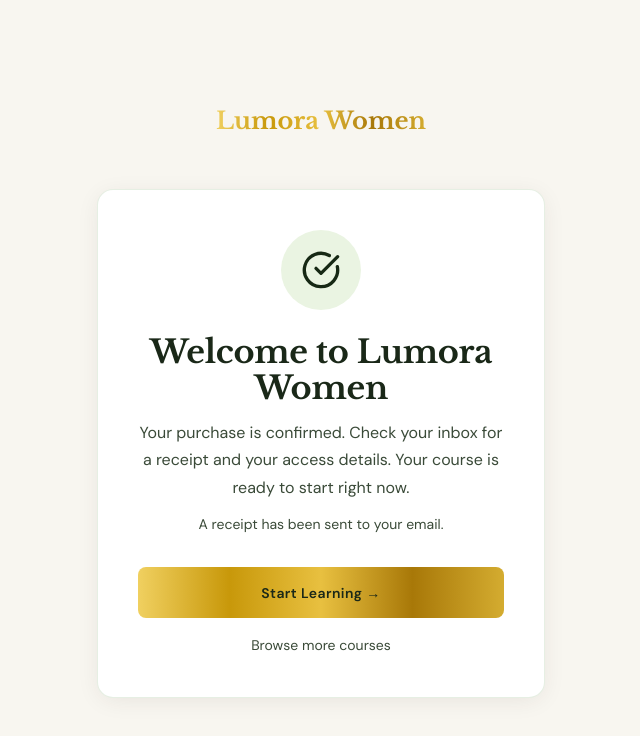
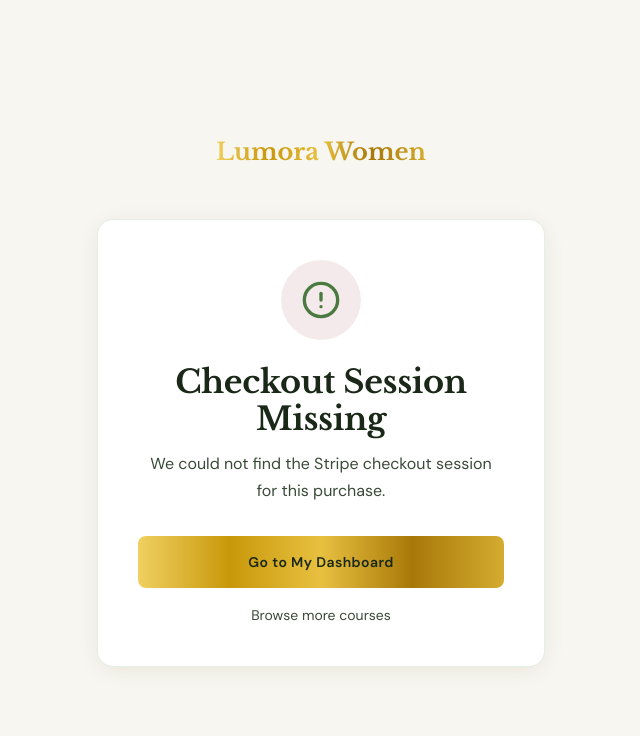
Before and after one commit to lllauge/lumora-women, a Next.js app: page /checkout/confirmation in a window 1280 px wide. Shown: the top 736 px of the page, without its empty margins (319-959 px from the left). Built offline with nearby package versions, Linux system fonts and the light colour scheme.

Commit message:
Fix Stripe checkout fulfillment

```diff
--- a/src/app/api/stripe/checkout/route.ts
+++ b/src/app/api/stripe/checkout/route.ts
@@ -8,6 +8,34 @@
 const CheckoutSchema = z.object({
   courseId: z.string().uuid('courseId must be a valid UUID'),
 })
+
+function normalizeOrigin(value: string | null | undefined) {
+  if (!value) return null
+  try {
+    return new URL(value).origin
+  } catch {
+    return null
+  }
+}
+
+function requestOrigin(req: NextRequest) {
+  const host = req.headers.get('x-forwarded-host') ?? req.headers.get('host')
+  const proto = req.headers.get('x-forwarded-proto') ?? 'https'
+  return host ? `${proto}://${host}` : req.nextUrl.origin
+}
+
+function getCheckoutSiteUrl(req: NextRequest) {
+  const configured = normalizeOrigin(process.env.NEXT_PUBLIC_SITE_URL)
+    ?? normalizeOrigin(process.env.NEXT_PUBLIC_APP_URL)
+  const configuredIsLocal =
+    configured?.includes('localhost') || configured?.includes('127.0.0.1')
+
+  if (configured && (process.env.NODE_ENV !== 'production' || !configuredIsLocal)) {
+    return configured
+  }
+
+  return normalizeOrigin(requestOrigin(req)) ?? 'https://www.lumorawomen.com'
+}
 
 export async function POST(req: NextRequest) {
   const originError = requireSameOrigin(req)
@@ -95,7 +123,7 @@
   }
 
   const stripe = new Stripe(stripeKey)
-  const siteUrl = process.env.NEXT_PUBLIC_SITE_URL ?? process.env.NEXT_PUBLIC_APP_URL ?? 'http://localhost:3000'
+  const siteUrl = getCheckoutSiteUrl(req)
 
   const stripeSession = await stripe.checkout.sessions.create({
     payment_method_types: ['card'],
--- a/src/app/api/stripe/webhook/route.ts
+++ b/src/app/api/stripe/webhook/route.ts
@@ -1,6 +1,6 @@
 import { NextRequest, NextResponse } from 'next/server'
 import Stripe from 'stripe'
-import { createAdminClient } from '@/lib/supabase/server'
+import { fulfillPaidCourseCheckout } from '@/lib/stripe-fulfillment'
 
 export async function POST(req: NextRequest) {
   const stripeKey = process.env.STRIPE_SECRET_KEY
@@ -24,44 +24,10 @@
 
   if (event.type === 'checkout.session.completed') {
     const session = event.data.object as Stripe.Checkout.Session
-    const { courseId, userId } = session.metadata ?? {}
-
-    if (!courseId || !userId) {
-      return NextResponse.json({ error: 'Missing metadata' }, { status: 400 })
+    const result = await fulfillPaidCourseCheckout(session)
+    if (!result.ok && result.status !== 409) {
+      return NextResponse.json({ error: result.error }, { status: result.status ?? 500 })
     }
-
-    if (session.payment_status !== 'paid') {
-      return NextResponse.json({ received: true })
-    }
-
-    const supabase = await createAdminClient()
-    const stripePaymentId =
-      typeof session.payment_intent === 'string'
-        ? session.payment_intent
-        : session.payment_intent?.id ?? session.id
-
-    const { data: existingOrder } = await supabase
-      .from('orders')
-      .select('id')
-      .eq('stripe_payment_id', stripePaymentId)
-      .maybeSingle()
-
-    if (!existingOrder) {
-      // Create order record once. Stripe may retry webhooks, so this must be idempotent.
-      await supabase.from('orders').insert({
-        user_id: userId,
-        course_id: courseId,
-        stripe_payment_id: stripePaymentId,
-        amount: (session.amount_total ?? 0) / 100,
-        status: 'paid',
-      })
-    }
-
-    // Enroll user
-    await supabase.from('enrollments').upsert(
-      { user_id: userId, course_id: courseId },
-      { onConflict: 'user_id,course_id' }
-    )
   }
 
   return NextResponse.json({ received: true })
--- a/src/app/checkout/confirmation/page.tsx
+++ b/src/app/checkout/confirmation/page.tsx
@@ -1,19 +1,95 @@
 import type { Metadata } from 'next'
 import Link from 'next/link'
-import { CheckCircle } from 'lucide-react'
+import Stripe from 'stripe'
+import { AlertCircle, CheckCircle, LoaderCircle } from 'lucide-react'
+import { createClient } from '@/lib/supabase/server'
+import { fulfillPaidCourseCheckout } from '@/lib/stripe-fulfillment'
 
 export const metadata: Metadata = {
   title: 'Purchase Confirmed | Lumora Women',
 }
 
-export default function CheckoutConfirmationPage() {
+type PageProps = {
+  searchParams: Promise<{ session_id?: string }>
+}
+
+async function confirmCheckout(sessionId: string | undefined) {
+  if (!sessionId) {
+    return {
+      status: 'missing' as const,
+      title: 'Checkout Session Missing',
+      message: 'We could not find the Stripe checkout session for this purchase.',
+    }
+  }
+
+  const stripeKey = process.env.STRIPE_SECRET_KEY
+  if (!stripeKey) {
+    return {
+      status: 'error' as const,
+      title: 'Payment Verification Unavailable',
+      message: 'Stripe is not configured. Please contact support so we can confirm your access.',
+    }
+  }
+
+  const supabase = await createClient()
+  const { data: { user } } = await supabase.auth.getUser()
+
+  if (!user) {
+    return {
+      status: 'login' as const,
+      title: 'Log In to Finish Access',
+      message: 'Your payment may be complete, but you need to log in so we can attach the course to your account.',
+    }
+  }
+
+  try {
+    const stripe = new Stripe(stripeKey)
+    const session = await stripe.checkout.sessions.retrieve(sessionId, {
+      expand: ['payment_intent'],
+    })
+
+    const result = await fulfillPaidCourseCheckout(session, user.id)
+    if (!result.ok) {
+      return {
+        status: result.status === 409 ? 'processing' as const : 'error' as const,
+        title: result.status === 409 ? 'Payment Still Processing' : 'Access Could Not Be Confirmed',
+        message: result.error,
+      }
+    }
+
+    return {
+      status: 'success' as const,
+      title: 'Welcome to Lumora Women',
+      message: 'Your purchase is confirmed and your course access is live.',
+    }
+  } catch (err) {
+    console.error('[checkout confirmation] failed:', err)
+    return {
+      status: 'error' as const,
+      title: 'Access Could Not Be Confirmed',
+      message: 'Your payment may have gone through, but we could not verify it yet. Please contact support if your course does not appear.',
+    }
+  }
+}
+
+export default async function CheckoutConfirmationPage({ searchParams }: PageProps) {
+  const params = await searchParams
+  const result = await confirmCheckout(params.session_id)
+  const isSuccess = result.status === 'success'
+  const isProcessing = result.status === 'processing'
+  const isLogin = result.status === 'login'
+  const loginHref = `/login?redirectTo=${encodeURIComponent(
+    `/checkout/confirmation${params.session_id ? `?session_id=${params.session_id}` : ''}`
+  )}`
+
+  const Icon = isSuccess ? CheckCircle : isProcessing ? LoaderCircle : AlertCircle
+
   return (
     <main
       id="main-content"
       className="min-h-screen flex flex-col items-center justify-center px-4"
       style={{ background: 'var(--warm-white)' }}
     >
-      {/* Logo */}
       <Link href="/" className="mb-12">
         <span className="gold-text" style={{ fontFamily: 'var(--font-display)', fontSize: '1.5rem', fontWeight: 700 }}>
           Lumora Women
@@ -28,12 +104,17 @@
           boxShadow: '0 4px 24px -4px rgba(61,43,36,0.10)',
         }}
       >
-        {/* Check icon */}
         <div
           className="inline-flex items-center justify-center w-20 h-20 rounded-full mb-6"
-          style={{ background: 'var(--sage-green-light)' }}
+          style={{
+            background: isSuccess ? 'var(--sage-green-light)' : 'rgba(226, 194, 198, 0.35)',
+          }}
         >
-          <CheckCircle className="w-10 h-10" style={{ color: 'var(--sage-green-dark)' }} aria-hidden="true" />
+          <Icon
+            className="w-10 h-10"
+            style={{ color: isSuccess ? 'var(--sage-green-dark)' : 'var(--warm-terracotta)' }}
+            aria-hidden="true"
+          />
         </div>
 
         <h1
@@ -45,11 +126,11 @@
             fontWeight: 600,
           }}
         >
-          Welcome to Lumora Women
+          {result.title}
         </h1>
 
         <p
-          className="mb-3 leading-relaxed"
+          className="mb-8 leading-relaxed"
           style={{
             fontFamily: 'var(--font-sans)',
             fontSize: '1rem',
@@ -57,34 +138,26 @@
             lineHeight: 1.7,
           }}
         >
-          Your purchase is confirmed. Check your inbox for a receipt and your access details. Your course is ready to start right now.
-        </p>
-
-        <p
-          className="mb-8"
-          style={{
-            fontFamily: 'var(--font-sans)',
-            fontSize: '0.875rem',
-            color: 'var(--on-surface-variant)',
-          }}
-        >
-          A receipt has been sent to your email.
+          {result.message}
         </p>
 
         <Link
-          href="/dashboard"
+          href={isLogin ? loginHref : '/dashboard'}
           className="btn-primary"
           style={{ borderRadius: '0.5rem', padding: '0.9rem 2rem', width: '100%', justifyContent: 'center' }}
         >
-          Start Learning →
+          {isLogin ? 'Log In' : isSuccess ? 'Start Learning →' : 'Go to My Dashboard'}
         </Link>
 
         <Link
           href="/courses"
           style={{
-            display: 'block', marginTop: '1rem',
-            fontFamily: 'var(--font-sans)', fontSize: '0.875rem',
-            color: 'var(--on-surface-variant)', textDecoration: 'none',
+            display: 'block',
+            marginTop: '1rem',
+            fontFamily: 'var(--font-sans)',
+            fontSize: '0.875rem',
+            color: 'var(--on-surface-variant)',
+            textDecoration: 'none',
           }}
         >
           Browse more courses
--- /dev/null
+++ b/src/lib/stripe-fulfillment.ts
@@ -0,0 +1,79 @@
+import Stripe from 'stripe'
+import { z } from 'zod'
+import { createAdminClient } from '@/lib/supabase/server'
+
+const CheckoutMetadataSchema = z.object({
+  courseId: z.string().uuid(),
+  userId: z.string().uuid(),
+})
+
+export type FulfillmentResult =
+  | { ok: true; courseId: string; userId: string; orderCreated: boolean }
+  | { ok: false; error: string; status?: number }
+
+export async function fulfillPaidCourseCheckout(
+  session: Stripe.Checkout.Session,
+  expectedUserId?: string
+): Promise<FulfillmentResult> {
+  const parsed = CheckoutMetadataSchema.safeParse(session.metadata ?? {})
+  if (!parsed.success) {
+    return { ok: false, error: 'Missing or invalid checkout metadata.', status: 400 }
+  }
+
+  const { courseId, userId } = parsed.data
+
+  if (expectedUserId && expectedUserId !== userId) {
+    return { ok: false, error: 'This checkout session belongs to another account.', status: 403 }
+  }
+
+  if (session.payment_status !== 'paid') {
+    return { ok: false, error: 'Payment has not been completed yet.', status: 409 }
+  }
+
+  const stripePaymentId =
+    typeof session.payment_intent === 'string'
+      ? session.payment_intent
+      : session.payment_intent?.id ?? session.id
+
+  const supabase = await createAdminClient()
+
+  const { data: existingOrder, error: existingOrderError } = await supabase
+    .from('orders')
+    .select('id')
+    .eq('stripe_payment_id', stripePaymentId)
+    .maybeSingle()
+
+  if (existingOrderError) {
+    return { ok: false, error: existingOrderError.message, status: 500 }
+  }
+
+  let orderCreated = false
+  if (!existingOrder) {
+    const { error: orderError } = await supabase.from('orders').insert({
+      user_id: userId,
+      course_id: courseId,
+      stripe_payment_id: stripePaymentId,
+      amount: (session.amount_total ?? 0) / 100,
+      status: 'paid',
+    })
+
+    if (orderError) {
+      return { ok: false, error: orderError.message, status: 500 }
+    }
+
+    orderCreated = true
+  }
+
+  const { error: enrollmentError } = await supabase
+    .from('enrollments')
+    .upsert(
+      { user_id: userId, course_id: courseId },
+      { onConflict: 'user_id,course_id' }
+    )
+
+  if (enrollmentError) {
+    return { ok: false, error: enrollmentError.message, status: 500 }
+  }
+
+  return { ok: true, courseId, userId, orderCreated }
+}
```
